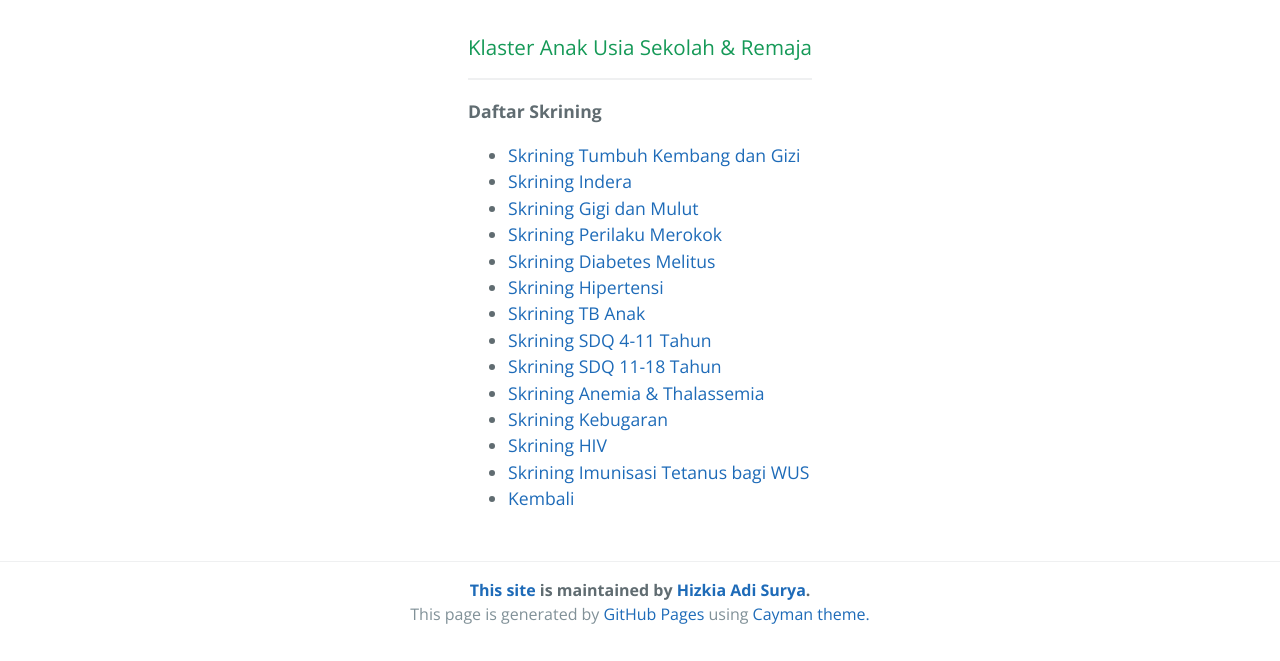
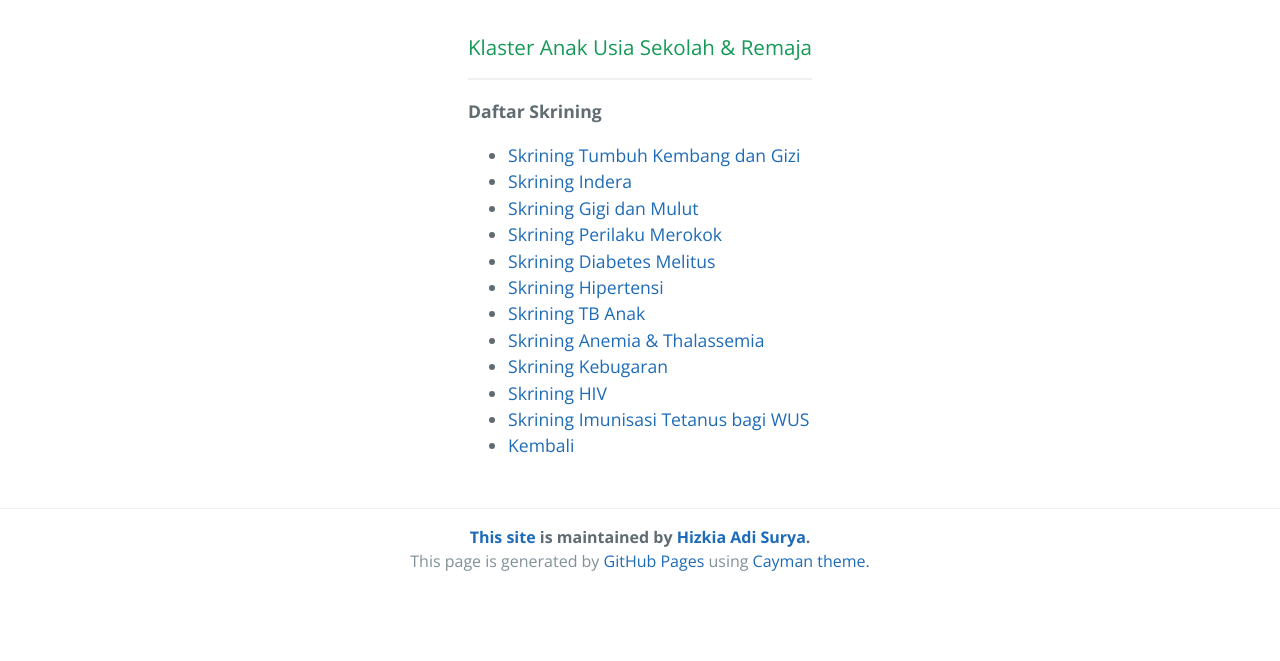
Before and after one commit to pkmsawahpulo/pkmsawahpulo.github.io, a Jekyll site: the page built from klaster2_anak.md, in a window 1280 px wide. Shown: the part 343-1004 px from the top of the page. Built offline with Jekyll 4.4.1, drawn with Linux system fonts in a browser that asks for light colours; our own code applies the rules of GitHub Pages for plain Markdown files; after the commit the page ends 951 px from its top, so only the background shows below that.

Commit message:
update hapus srq & sdq

```diff
--- a/klaster2_anak.md
+++ b/klaster2_anak.md
@@ -12,8 +12,6 @@
 -   <a href="https://docs.google.com/forms/d/e/1FAIpQLSeUgCeEIT9p0n3fB8Lhn5bQEZJrW1UX8DtkMa6KSdO0flXu7w/viewform?usp=sharing">Skrining Diabetes Melitus<a>
 -   <a href="https://docs.google.com/forms/d/e/1FAIpQLSe6zoWOztqn-0SqClLF7E6zA9C0O4zbrXI444mnDV6LulAVhw/viewform?usp=sharing">Skrining Hipertensi</a>
 -   <a href="https://docs.google.com/forms/d/e/1FAIpQLSdCHF8hT0_-xuEE4yt5rXKsPa7EdngQEGEwPgKF6ewDFUrtCA/viewform?usp=sharing">Skrining TB Anak</a>
--   <a href="https://docs.google.com/forms/d/e/1FAIpQLSdXzQHQ_NRx4vI2bcg4YPq7rVrfVpBsCixw1XzS8gBPcvksmQ/viewform?usp=sharing">Skrining SDQ 4-11 Tahun</a>
--   <a href="https://docs.google.com/forms/d/e/1FAIpQLSekZ7k1ISMv2gJPnfjQgU5EVgHyBGTLjHr9JyPD5RpS9lTp9w/viewform?usp=sharing">Skrining SDQ 11-18 Tahun</a>
 -   <a href="https://docs.google.com/forms/d/e/1FAIpQLSdoQ0X5H1SidVKkvlxLl-9WOx7JiTcmadVxkcmmz9r2htIiYA/viewform?usp=sharing">Skrining Anemia & Thalassemia</a>
 -   <a href="https://docs.google.com/forms/d/e/1FAIpQLSfFawXTnhH76I6_23SHQXpPPql2TCcL43IsnzTtvogSWf-q4Q/viewform?usp=sharing">Skrining Kebugaran</a>
 -   <a href="https://docs.google.com/forms/d/e/1FAIpQLSc-sx0kfyXE7VJYPeAFPfkC-Lt_JjFbuJJ8uyAVBEQNa9Pb2Q/viewform?usp=sharing">Skrining HIV</a>
```
Also changed, not shown: klaster2_ibu.md (+0 -1 lines), klaster3_lansia.md (+0 -1 lines).
